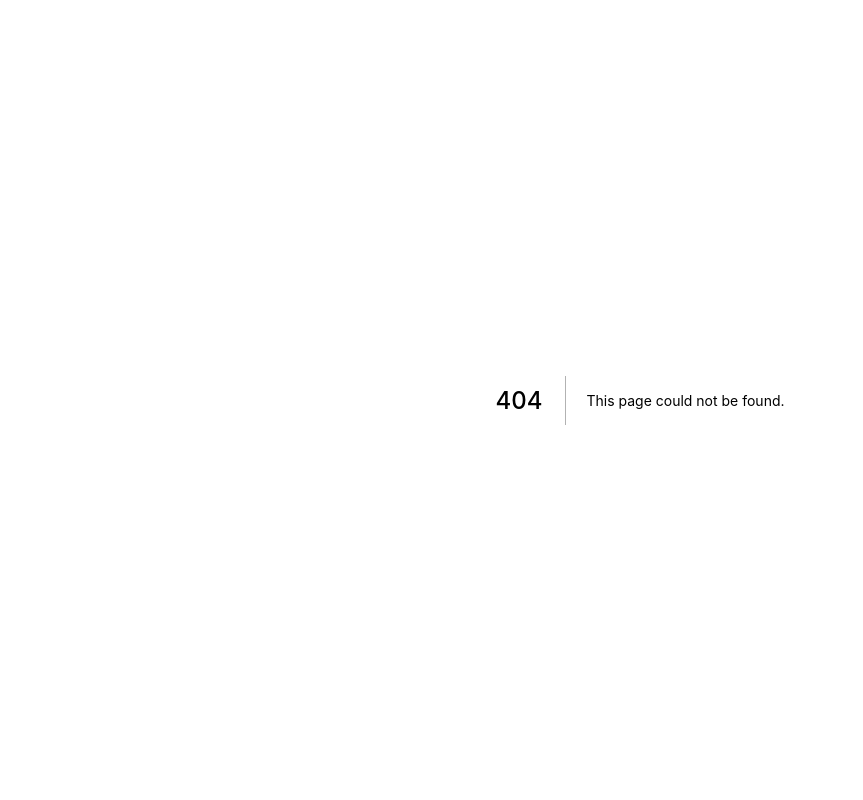
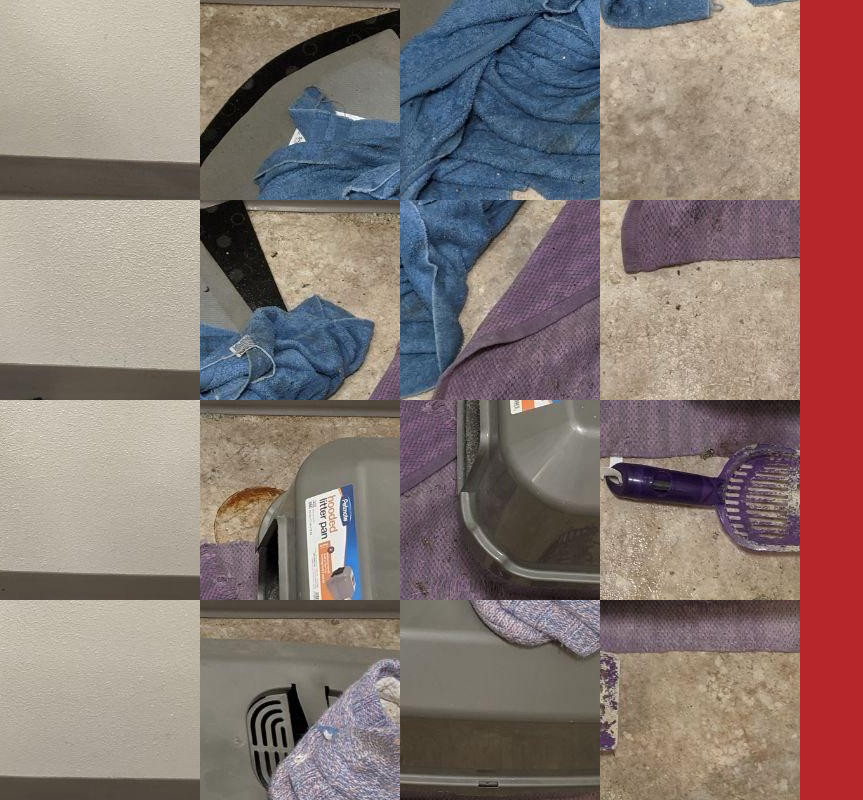
Before and after one commit to Dman757/meade.dev, a Next.js app: page /slider-game in a window 1280 px wide. Before the commit this address had no page. Shown: the whole page, without its empty margins (0-863 px from the left). Built offline with nearby package versions, Linux system fonts and the light colour scheme.

Commit message:
slider game first pass

```diff
--- /dev/null
+++ b/components/sliderGame.module.css
@@ -0,0 +1,31 @@
+.GameArea {
+  display: grid;
+  grid-template-columns: 1fr 1fr 1fr 1fr;
+  grid-template-rows: 1fr 1fr 1fr 1fr;
+  width: 800px;
+  height: 800px;
+  grid-template-areas: var(--puzzle-areas);
+}
+
+.SliderPiece {
+  height: 100%;
+  width: 100%;
+  /* background-color: black; */
+}
+
+.GameArea > div:nth-child(1) { grid-area: s1; background-color: white; }
+.GameArea > div:nth-child(2) { grid-area: s2 }
+.GameArea > div:nth-child(3) { grid-area: s3 }
+.GameArea > div:nth-child(4) { grid-area: s4 }
+.GameArea > div:nth-child(5) { grid-area: s5 }
+.GameArea > div:nth-child(6) { grid-area: s6 }
+.GameArea > div:nth-child(7) { grid-area: s7 }
+.GameArea > div:nth-child(8) { grid-area: s8 }
+.GameArea > div:nth-child(9) { grid-area: s9 }
+.GameArea > div:nth-child(10) { grid-area: s10 }
+.GameArea > div:nth-child(11) { grid-area: s11 }
+.GameArea > div:nth-child(12) { grid-area: s12 }
+.GameArea > div:nth-child(13) { grid-area: s13 }
+.GameArea > div:nth-child(14) { grid-area: s14 }
+.GameArea > div:nth-child(15) { grid-area: s15 }
+.GameArea > div:nth-child(16) { grid-area: s16 }
--- a/index.css
+++ b/index.css
@@ -9,6 +9,12 @@
   --bg-primary: #424242;
   --bg-secondary: #7e7e7e;
   --delay: .1s;
+
+  --puzzle-areas:
+    "s1 s2 s3 s4"
+    "s5 s6 s7 s8"
+    "s9 s10 s11 s12"
+    "s13 s14 s15 s16";
 
 
   /* grid offset constants */
--- /dev/null
+++ b/pages/slider-game.js
@@ -0,0 +1,169 @@
+import PageLayout from 'components/PageLayout';
+import styles from 'components/sliderGame.module.css';
+import { urlObjectKeys } from 'next/dist/next-server/lib/utils';
+import { useEffect, useRef, useState } from 'react';
+
+export default function SliderGame() {
+  const [imagePieces, setImagePieces] = useState([]);
+  // const emptySlot = useRef('s1');
+  const divArr = [
+    's1',
+    's2',
+    's3',
+    's4',
+    's5',
+    's6',
+    's7',
+    's8',
+    's9',
+    's10',
+    's11',
+    's12',
+    's13',
+    's14',
+    's15',
+    's16',
+  ];
+
+  function newGrid(pieceId) {
+    const emptySlot = divArr.indexOf('s1');
+    const newEmptySlot = divArr.indexOf(pieceId);
+
+    // this swaps two array elements using dark arcane es6 magic
+    // also prettier somehow makes it less readable splitting lines
+    [divArr[emptySlot], divArr[newEmptySlot]] = [
+      divArr[newEmptySlot],
+      divArr[emptySlot],
+    ];
+    const newGridAreas = `"${divArr[0]} ${divArr[1]} ${divArr[2]} ${divArr[3]}" "${divArr[4]} ${divArr[5]} ${divArr[6]} ${divArr[7]}" "${divArr[8]} ${divArr[9]} ${divArr[10]} ${divArr[11]}" "${divArr[12]} ${divArr[13]} ${divArr[14]} ${divArr[15]}"`;
+    document.documentElement.style.setProperty('--puzzle-areas', newGridAreas);
+    return '';
+  }
+
+  //asjdlkfaslkdfja
+  const canvasRef = useRef(null);
+  useEffect(() => {
+    function loadImage() {
+      const widthOfOnePiece = 200;
+      const heightOfOnePiece = 200;
+      var images = [];
+      for (var x = 0; x < 4; ++x) {
+        for (var y = 0; y < 4; ++y) {
+          // var canvas = document.createElement('canvas');
+          const canvas = canvasRef.current;
+          canvas.width = widthOfOnePiece;
+          canvas.height = heightOfOnePiece;
+          var context = canvas.getContext('2d');
+          context.drawImage(
+            image,
+            x * widthOfOnePiece,
+            y * heightOfOnePiece,
+            widthOfOnePiece,
+            heightOfOnePiece,
+            0,
+            0,
+            canvas.width,
+            canvas.height
+          );
+          images.push(canvas.toDataURL());
+        }
+      }
+
+      // imagePieces now contains data urls of all the pieces of the image
+      setImagePieces(images);
+    }
+
+    var image = new Image();
+    image.onload = loadImage;
+    image.src = '/trash.jpg';
+    // const widthOfOnePiece = 75;
+    // const heightOfOnePiece = 75;
+    // var images = [];
+    // for (var x = 0; x < 4; ++x) {
+    //   for (var y = 0; y < 4; ++y) {
+    //     // var canvas = document.createElement('canvas');
+    //     const canvas = canvasRef.current;
+    //     canvas.width = widthOfOnePiece;
+    //     canvas.height = heightOfOnePiece;
+    //     var context = canvas.getContext('2d');
+    //     context.drawImage(
+    //       image,
+    //       x * widthOfOnePiece,
+    //       y * heightOfOnePiece,
+    //       widthOfOnePiece,
+    //       heightOfOnePiece,
+    //       0,
+    //       0,
+    //       canvas.width,
+    //       canvas.height
+    //     );
+    //     images.push(canvas.toDataURL());
+    //   }
+    // }
+
+    // // imagePieces now contains data urls of all the pieces of the image
+    // setImagePieces(images);
+    // load one piece onto the page
+    // console.log('wat', imagePieces);
+    // var anImageElement = document.getElementById('myImageElementInTheDom');
+    // anImageElement.src = imagePieces[0];
+  }, []);
+
+  // var image = new Image();
+  // image.onload = cutImageUp;
+  // image.src = 'myimage.png';
+
+  // function cutImageUp() {
+  //   var imagePieces = [];
+  //   for (var x = 0; x < numColsToCut; ++x) {
+  //     for (var y = 0; y < numRowsToCut; ++y) {
+  //       var canvas = document.createElement('canvas');
+  //       canvas.width = widthOfOnePiece;
+  //       canvas.height = heightOfOnePiece;
+  //       var context = canvas.getContext('2d');
+  //       context.drawImage(
+  //         image,
+  //         x * widthOfOnePiece,
+  //         y * heightOfOnePiece,
+  //         widthOfOnePiece,
+  //         heightOfOnePiece,
+  //         0,
+  //         0,
+  //         canvas.width,
+  //         canvas.height
+  //       );
+  //       imagePieces.push(canvas.toDataURL());
+  //     }
+  //   }
+
+  //   // imagePieces now contains data urls of all the pieces of the image
+
+  //   // load one piece onto the page
+  //   var anImageElement = document.getElementById('myImageElementInTheDom');
+  //   anImageElement.src = imagePieces[0];
+  // }
+
+  //aslkdjfalskjdfladskj
+  return (
+    <>
+      <div className={styles.GameArea}>
+        {console.log(imagePieces)}
+        {divArr.map((_, i) => (
+          <div
+            onClick={() => newGrid(`s${i + 1}`)}
+            key={`piece${i}`}
+            style={{
+              // backgroundColor: `#${Math.floor(
+              //   Math.random() * 16777215
+              // ).toString(16)}`,
+              backgroundImage: `url(${imagePieces[i]})`,
+              backgroundSize: 'contain',
+            }}
+            className={styles.SliderPiece}
+          />
+        ))}
+      </div>
+      <canvas ref={canvasRef} style={{ display: 'none' }} />
+    </>
+  );
+}
```
Also changed, not shown: public/trash.jpg (added).
